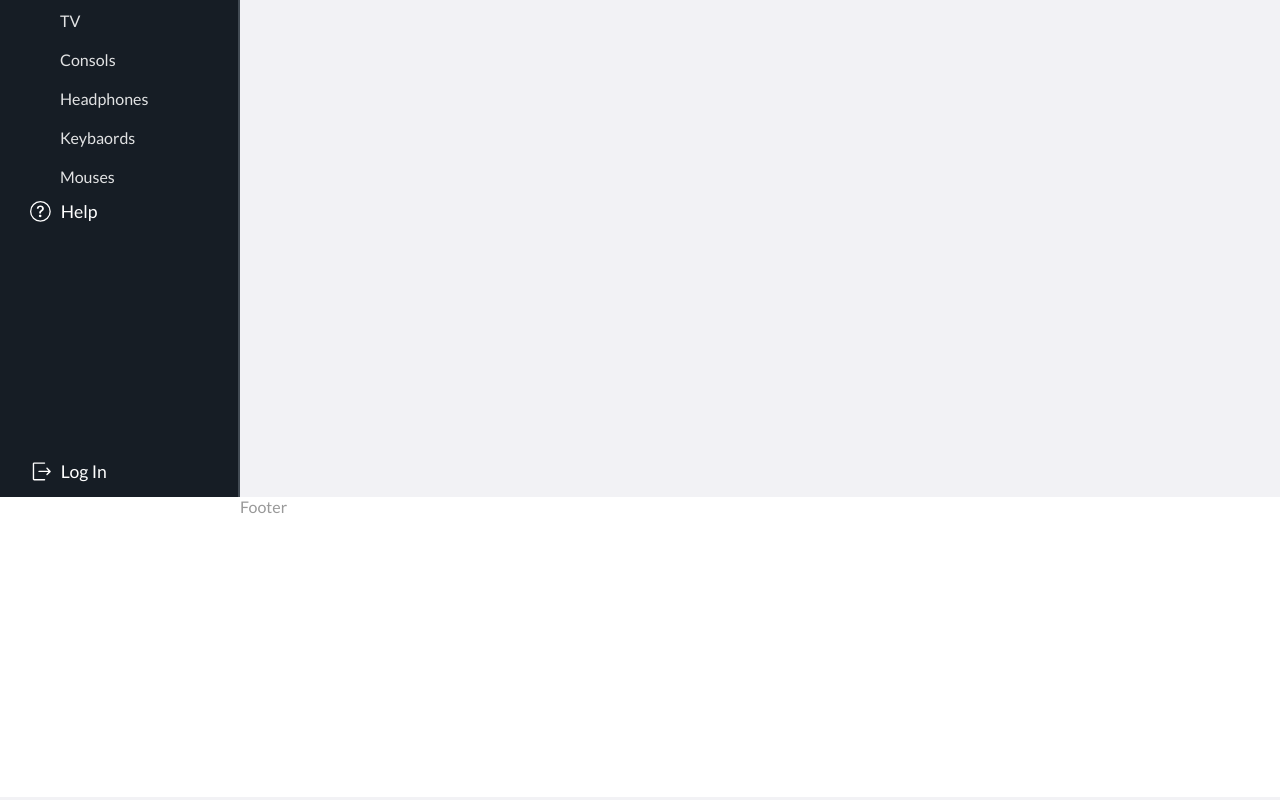
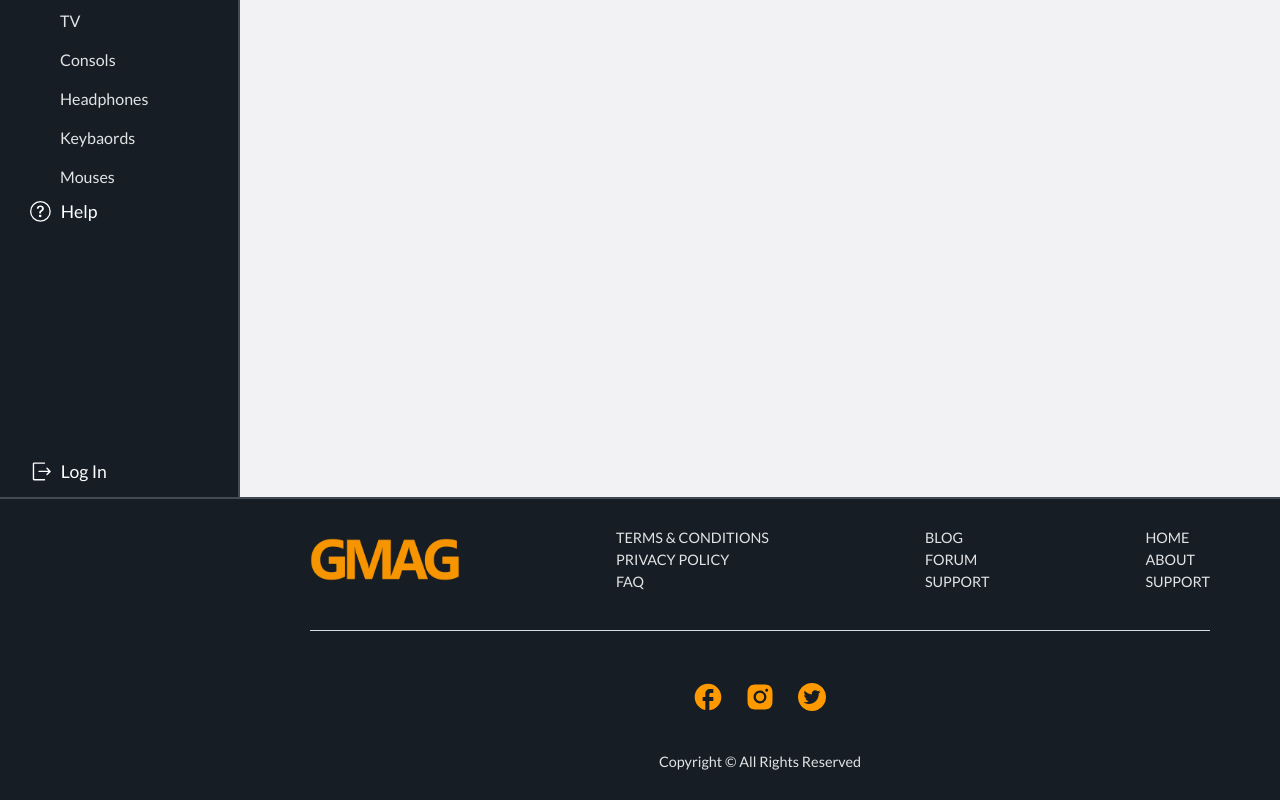
Before and after one commit to Aur71/gmag, a Next.js app: page / in a window 1280 px wide. Shown: the part 303-1103 px from the top of the page. Built offline with nearby package versions, Linux system fonts and the light colour scheme.

Commit message:
Footer done

```diff
--- a/components/forms/authentification_forms/AuthentificationForms.module.scss
+++ b/components/forms/authentification_forms/AuthentificationForms.module.scss
@@ -46,13 +46,13 @@
   h1 {
     text-align: center;
     text-transform: capitalize;
-    font-size: 30px;
+    font-size: 2rem;
     color: $text-clr-3;
     font-weight: 400;
     margin-bottom: 10px;
 
     @media only screen and (max-width: 350px) {
-      font-size: 23px;
+      font-size: 1.3rem;
     }
   }
 
@@ -90,7 +90,7 @@
   input {
     width: 100%;
     display: block;
-    font-size: 13px;
+    font-size: 0.9rem;
     border: 1px solid $border-clr-2;
     padding: 10px 15px;
     border-radius: 20px;
--- a/components/layout/footer/Footer.jsx
+++ b/components/layout/footer/Footer.jsx
@@ -1,7 +1,48 @@
 import styles from './Footer.module.scss';
+import Image from 'next/image';
+import Link from 'next/link';
+import logo from '../../../public/logo.png';
+import { socialLinks } from '@/data/social-links';
+import { footerLinks } from '@/data/footer-links';
 
 const Footer = () => {
-  return <footer className={styles.footer}>Footer</footer>;
+  return (
+    <footer className={styles.footer}>
+      <div className={styles.footer_links}>
+        <Link href='/' className={styles.logo}>
+          <Image src={logo} alt='logo' priority={true} />
+        </Link>
+
+        {footerLinks.map((item) => {
+          return (
+            <ul key={item.id}>
+              {item.links.map((link) => {
+                return (
+                  <li key={link.id}>
+                    <Link href={link.path}>{link.name}</Link>
+                  </li>
+                );
+              })}
+            </ul>
+          );
+        })}
+      </div>
+
+      <div className={styles.line}></div>
+
+      <ul className={styles.social_links}>
+        {socialLinks.map((item) => {
+          return (
+            <li key={item.id}>
+              <a href={item.path}>{item.icon}</a>
+            </li>
+          );
+        })}
+      </ul>
+
+      <p>Copyright &copy; All Rights Reserved</p>
+    </footer>
+  );
 };
 
 export default Footer;
--- a/components/layout/footer/Footer.module.scss
+++ b/components/layout/footer/Footer.module.scss
@@ -2,12 +2,92 @@
 
 .footer {
   width: 100%;
-  height: 300px;
-  background-color: $footer-bk-clr;
-  padding-left: $sidebar-width;
-  color: $text-clr-3;
+  background-color: $secondary-clr;
+  border-top: 2px solid $border-clr-1;
+  display: flex;
+  flex-direction: column;
+  gap: 30px;
+  padding: 30px 70px 30px calc($sidebar-width + 70px);
+
+  @media only screen and (max-width: 1200px) {
+    padding: 30px 15px 30px calc($sidebar-width + 15px);
+  }
 
   @media only screen and (max-width: 800px) {
-    padding-left: 0;
+    padding: 30px;
+  }
+
+  //
+  // FOOTER LINKS
+  //
+  .footer_links {
+    width: 100%;
+    display: flex;
+    justify-content: space-between;
+    align-items: center;
+    flex-wrap: wrap;
+    gap: 15px;
+
+    @media only screen and (max-width: 580px) {
+      .logo {
+        width: 100%;
+      }
+    }
+
+    .logo img {
+      display: block;
+      width: 150px;
+      height: auto;
+    }
+
+    ul {
+      display: flex;
+      flex-direction: column;
+      gap: 5px;
+
+      li a {
+        text-transform: uppercase;
+        font-size: 0.9rem;
+        color: $text-clr-2;
+
+        &:hover {
+          color: $text-clr-4;
+        }
+      }
+    }
+  }
+
+  //
+  // LINE
+  //
+  .line {
+    width: 100%;
+    height: 1px;
+    background-color: $border-clr-2;
+    margin: 10px 0;
+  }
+
+  //
+  // SOCIAL LINKS
+  //
+  .social_links {
+    width: 100%;
+    display: flex;
+    justify-content: center;
+    align-items: center;
+
+    li a {
+      font-size: 2rem;
+      color: $acc-clr-1;
+      display: flex;
+      padding: 10px;
+    }
+  }
+
+  // COPYRIGHT TEXT
+  & > p {
+    text-align: center;
+    color: $text-clr-2;
+    font-size: 0.9rem;
   }
 }
--- a/components/layout/navbar/Navbar.module.scss
+++ b/components/layout/navbar/Navbar.module.scss
@@ -127,7 +127,7 @@
         display: flex;
         justify-content: center;
         align-items: center;
-        font-size: 16px;
+        font-size: 1rem;
         // display: none;
 
         &.active {
--- /dev/null
+++ b/data/footer-links.js
@@ -0,0 +1,73 @@
+export const footerLinks = [
+  {
+    id: 1,
+    name: 'list 1',
+    links: [
+      {
+        id: 1.1,
+        name: 'terms & conditions',
+        path: '#',
+      },
+
+      {
+        id: 1.2,
+        name: 'privacy policy',
+        path: '#',
+      },
+
+      {
+        id: 1.3,
+        name: 'faq',
+        path: '#',
+      },
+    ],
+  },
+
+  {
+    id: 2,
+    name: 'list 2',
+    links: [
+      {
+        id: 2.1,
+        name: 'blog',
+        path: '#',
+      },
+
+      {
+        id: 2.2,
+        name: 'forum',
+        path: '#',
+      },
+
+      {
+        id: 2.3,
+        name: 'support',
+        path: '#',
+      },
+    ],
+  },
+
+  {
+    id: 3,
+    name: 'list 3',
+    links: [
+      {
+        id: 3.1,
+        name: 'home',
+        path: '#',
+      },
+
+      {
+        id: 3.2,
+        name: 'about',
+        path: '#',
+      },
+
+      {
+        id: 3.3,
+        name: 'support',
+        path: '#',
+      },
+    ],
+  },
+];
--- /dev/null
+++ b/data/social-links.jsx
@@ -0,0 +1,25 @@
+import { MdOutlineFacebook } from 'react-icons/md';
+import { AiFillInstagram, AiFillTwitterCircle } from 'react-icons/ai';
+
+export const socialLinks = [
+  {
+    id: 1,
+    name: 'facebook',
+    path: '#',
+    icon: <MdOutlineFacebook />,
+  },
+
+  {
+    id: 2,
+    name: 'instagram',
+    path: '#',
+    icon: <AiFillInstagram />,
+  },
+
+  {
+    id: 3,
+    name: 'twitter',
+    path: '#',
+    icon: <AiFillTwitterCircle />,
+  },
+];
--- a/styles/variables.module.scss
+++ b/styles/variables.module.scss
@@ -27,7 +27,7 @@ $icon-clr-2: #6f7581;
 $text-clr-1: #ffffff;
 $text-clr-2: #e2e3e4;
 $text-clr-3: #3b404a;
-$text-clr-3: #999;
+$text-clr-4: #999;
 
 $font-1: 'Lato', sans-serif;
 
```
